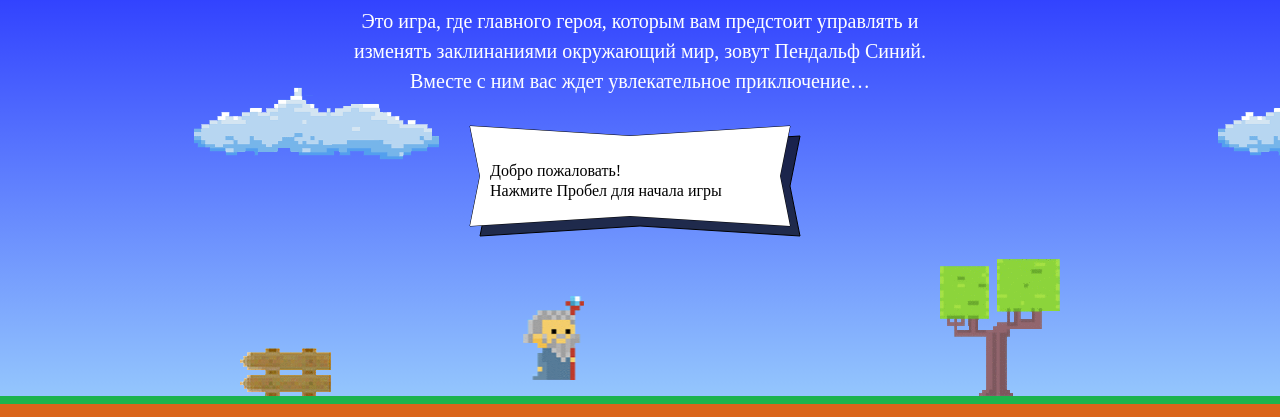
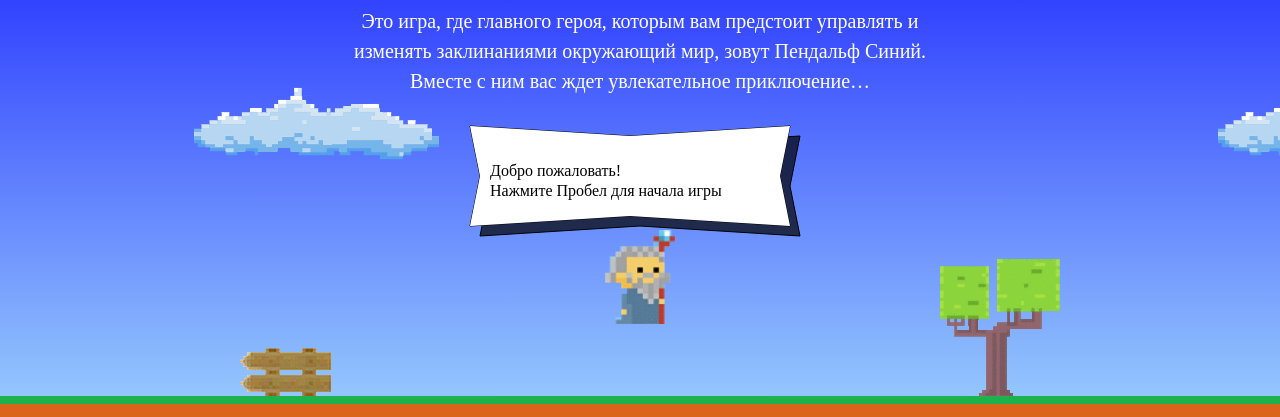
Before and after one commit to YaroslavRuk/547161-code-and-magick-19, a website: page index.html in a window 1280 px wide. Shown: the part 203-620 px from the top of the page. Drawn offline with Linux system fonts and the light colour scheme; a web font is replaced by a local one.

Commit message:
Изменяет размер и скорость фаербола, ширину, высоту и положение мага на игровом поле

```diff
--- a/index.html
+++ b/index.html
@@ -181,6 +181,28 @@
   </div>
 </template>
 
+<script>
+  var fireballSize = 22;
+  var getFireballSpeed = function (left){
+    if (left){
+      return 5
+    } else {
+      return 2;
+    }
+  };
+  var wizardSpeed = 3;
+  var wizardWidth = 70;
+  var getWizardHeight = function (){
+    return 1.337 * wizardWidth
+  };
+  var getWizardX = function(width){
+    return width / 2 - wizardWidth / 2
+  };
+  var getWizardY = function(height){
+    return height / 2 - getWizardHeight() / 2/3
+  };
+</script>
+
 <script src="js/game.js"></script>
 
 </body>
```
Also changed, not shown: 1 other file.
